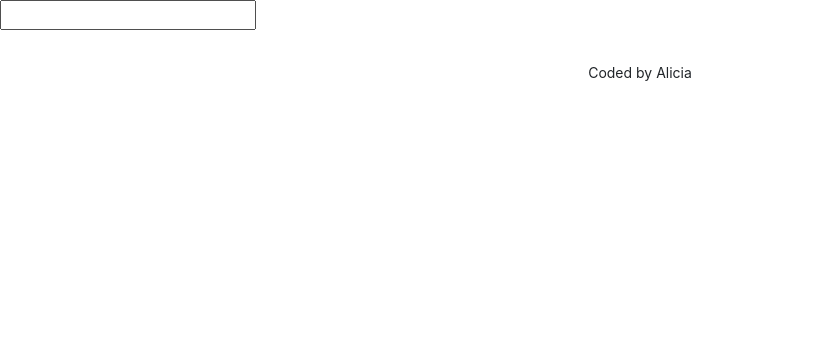
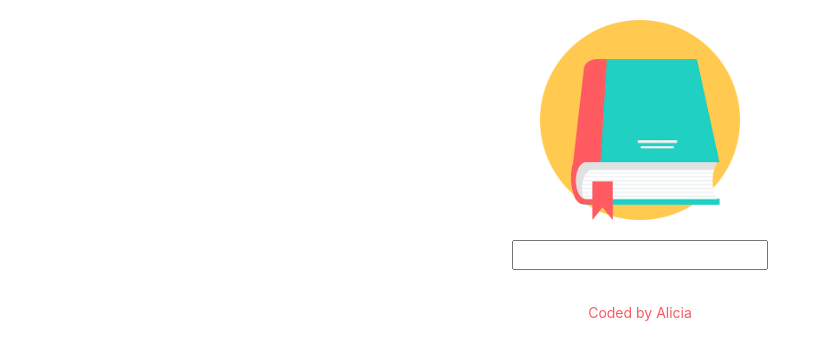
Before and after one commit to AliOli85/dictionary-project, a React (Create React App) app: page / in a window 1280 px wide. Shown: the top 360 px of the page, without its empty margins (0-831 px from the left). Built offline with nearby package versions, Linux system fonts and the light colour scheme.

Commit message:
Added css styling and png

```diff
--- a/src/App.css
+++ b/src/App.css
@@ -1,4 +1,31 @@
 .App-footer {
   text-align: center;
   margin: 30px;
+  color: #f95a60;
 }
+
+.App-book {
+  max-width: 200px;
+  display: block;
+  margin: 20px auto;
+}
+
+.Dictionary {
+  text-align: center;
+}
+
+.Results {
+  color: grey;
+  max-width: 500px;
+  display: block;
+  margin: 10px auto;
+}
+
+.partOfSpeech {
+  color: #f95a60;
+}
+
+.searchWord {
+  color: black;
+  font-size: 48px;
+}
--- a/src/App.js
+++ b/src/App.js
@@ -1,3 +1,4 @@
+import book from "./book.png";
 import './App.css';
 import Dictionary from "./Dictionary";
 
@@ -5,6 +6,7 @@ function App() {
   return (
     <div className="App">
       <header className="App-header">
+        <img src={book} className="App-book" alt="book" />
       </header>
       <main>
         <Dictionary />
--- a/src/Meaning.js
+++ b/src/Meaning.js
@@ -3,7 +3,7 @@ import React from "react";
 export default function Meaning (props){
     return (
         <div className="Meaning">
-         <h3>{props.meaning.partOfSpeech}</h3>
+         <h3 className="partOfSpeech">{props.meaning.partOfSpeech}</h3>
          {props.meaning.definitions.map(function(definition, index){
              return (
                 <div key={index}>
--- a/src/Results.js
+++ b/src/Results.js
@@ -4,7 +4,7 @@ import Meaning from "./Meaning";
 export default function Results(props){
     if (props.results){
      return <div className= "Results">
-     <h2>{props.results.word}</h2>
+     <h2 className="searchWord">{props.results.word}</h2>
      {props.results.meanings.map(function(meaning, index){
          return (
          <div key={index}>
```
Also changed, not shown: src/book.png (added).
